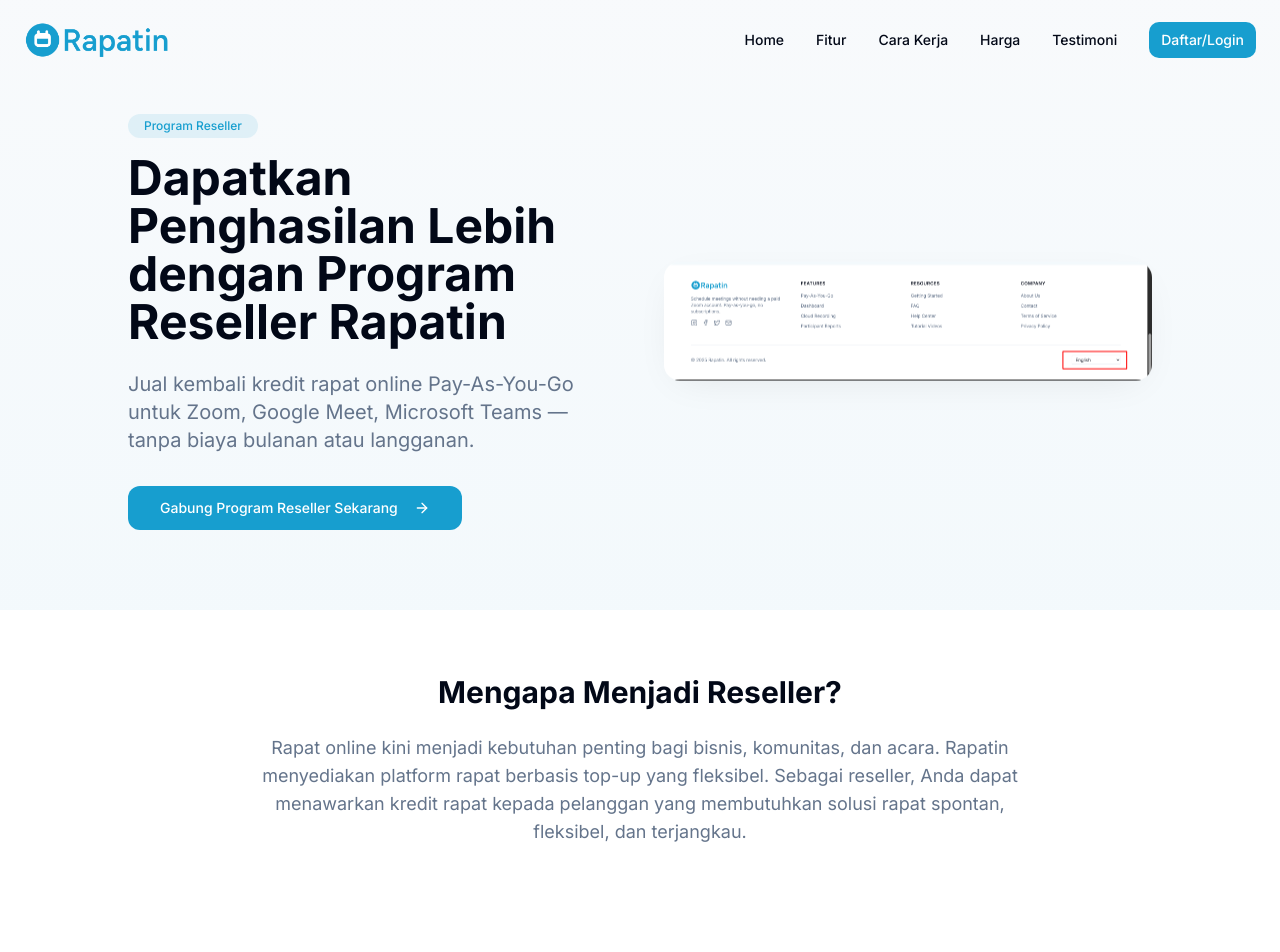
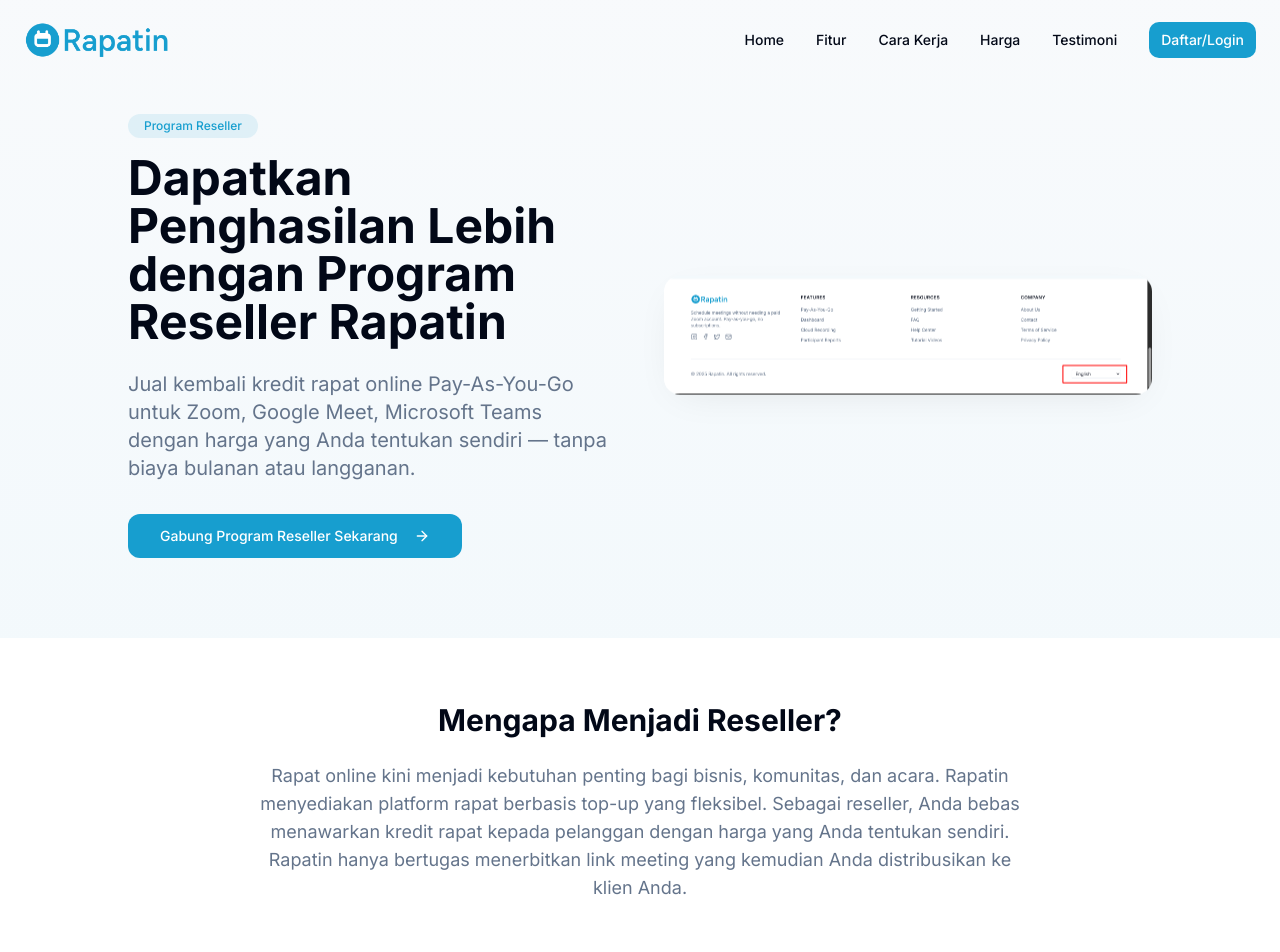
Before and after one commit to furdigicode/web-rapatin, a React (Vite) app: page /menjadi-reseller in a window 1280 px wide. Shown: the top 952 px of the page. Built offline with nearby package versions, Linux system fonts and the light colour scheme.

Commit message:
Refactor: Update reseller program details
Update the reseller program to allow resellers to set their own prices and only provide join meeting links.

```diff
--- a/src/pages/MenjadiReseller.tsx
+++ b/src/pages/MenjadiReseller.tsx
@@ -126,7 +126,7 @@ const MenjadiReseller = () => {
                 Dapatkan Penghasilan Lebih dengan Program Reseller Rapatin
               </h1>
               <p className="text-xl text-muted-foreground mb-8">
-                Jual kembali kredit rapat online Pay-As-You-Go untuk Zoom, Google Meet, Microsoft Teams — tanpa biaya bulanan atau langganan.
+                Jual kembali kredit rapat online Pay-As-You-Go untuk Zoom, Google Meet, Microsoft Teams dengan harga yang Anda tentukan sendiri — tanpa biaya bulanan atau langganan.
               </p>
               <Button asChild size="lg" className="rounded-lg bg-primary hover:bg-primary/90 text-white">
                 <a href="https://app.rapatin.id/register" onClick={handleRegistration} target="_blank" rel="noopener noreferrer">
@@ -152,7 +152,7 @@ const MenjadiReseller = () => {
           <div className="max-w-3xl mx-auto text-center mb-12">
             <h2 className="text-3xl font-bold mb-6">Mengapa Menjadi Reseller?</h2>
             <p className="text-lg text-muted-foreground">
-              Rapat online kini menjadi kebutuhan penting bagi bisnis, komunitas, dan acara. Rapatin menyediakan platform rapat berbasis top-up yang fleksibel. Sebagai reseller, Anda dapat menawarkan kredit rapat kepada pelanggan yang membutuhkan solusi rapat spontan, fleksibel, dan terjangkau.
+              Rapat online kini menjadi kebutuhan penting bagi bisnis, komunitas, dan acara. Rapatin menyediakan platform rapat berbasis top-up yang fleksibel. Sebagai reseller, Anda bebas menawarkan kredit rapat kepada pelanggan dengan harga yang Anda tentukan sendiri. Rapatin hanya bertugas menerbitkan link meeting yang kemudian Anda distribusikan ke klien Anda.
             </p>
           </div>
         </div>
@@ -259,7 +259,7 @@ const MenjadiReseller = () => {
               <div>
                 <h2 className="text-3xl font-bold mb-4">Jadilah Reseller Rapatin Hari Ini dan Mulai Mendapatkan Penghasilan!</h2>
                 <p className="text-muted-foreground mb-6">
-                  Bergabunglah dengan jaringan reseller sukses kami dan mulai tawarkan solusi rapat fleksibel kepada pelanggan Anda.
+                  Bergabunglah dengan jaringan reseller sukses kami dan mulai tawarkan solusi rapat fleksibel kepada pelanggan Anda dengan harga yang Anda tentukan sendiri.
                 </p>
                 <Button asChild size="lg" className="rounded-lg bg-primary hover:bg-primary/90 text-white">
                   <a href="https://app.rapatin.id/register" onClick={handleRegistration} target="_blank" rel="noopener noreferrer">
```
